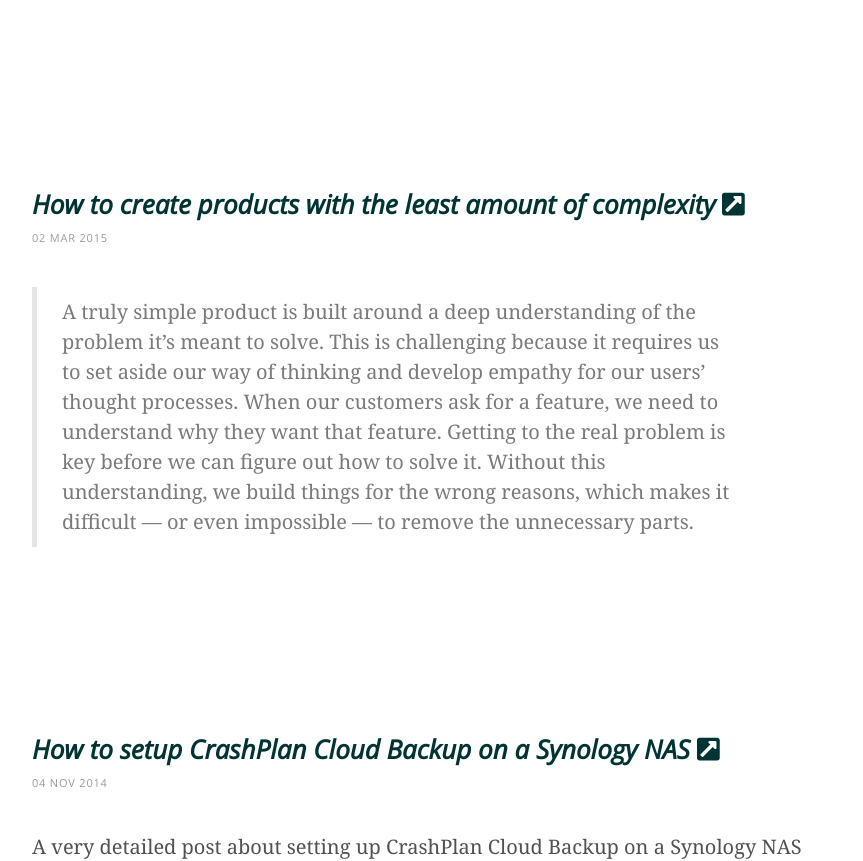
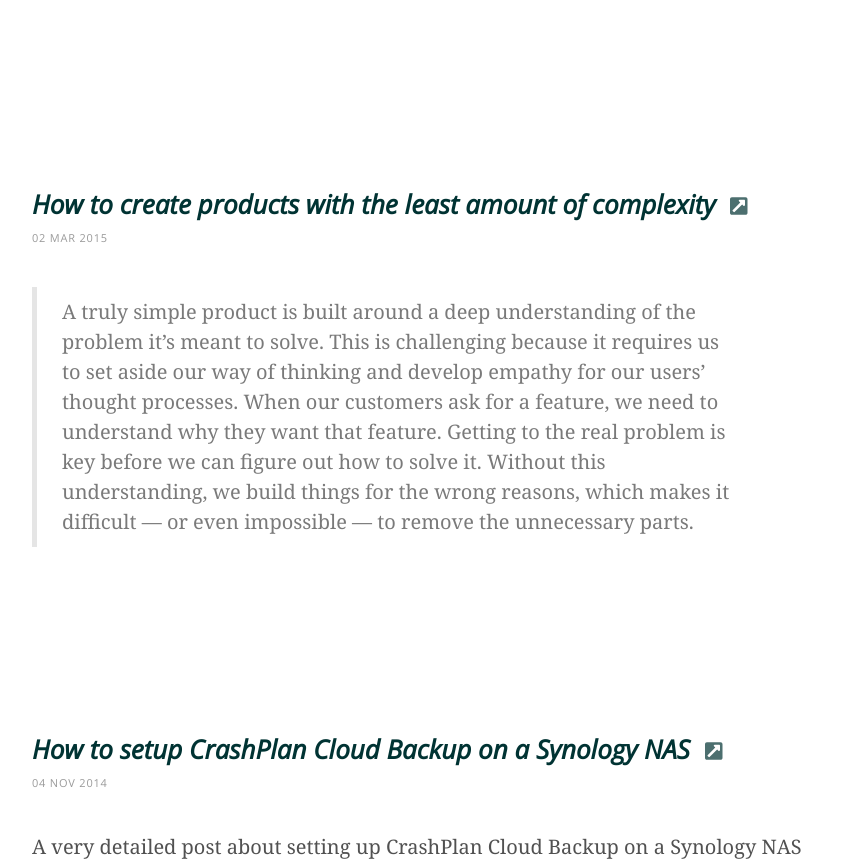
Before and after one commit to amelandri/amelandri.github.io, a Jekyll site: the page built from index.html, in a window 1280 px wide. Shown: the part 1729-2590 px from the top of the page, without its empty margins (208-1071 px from the left). Built offline with Jekyll 4.4.1, drawn with Linux system fonts in a browser that asks for light colours; nearby versions of some CDN libraries; the list of posts is cut into pages by our own code.

Commit message:
updated style for external links

```diff
--- a/public/css/lanyon.css
+++ b/public/css/lanyon.css
@@ -330,7 +330,7 @@
 	font-style: italic;
 }
 
-.external-url a i{
+.external-url a .fa-external-link-square-alt{
 	font-size: 1rem;
 	opacity: 0.7;
 	margin-left: 0.4rem;
```
